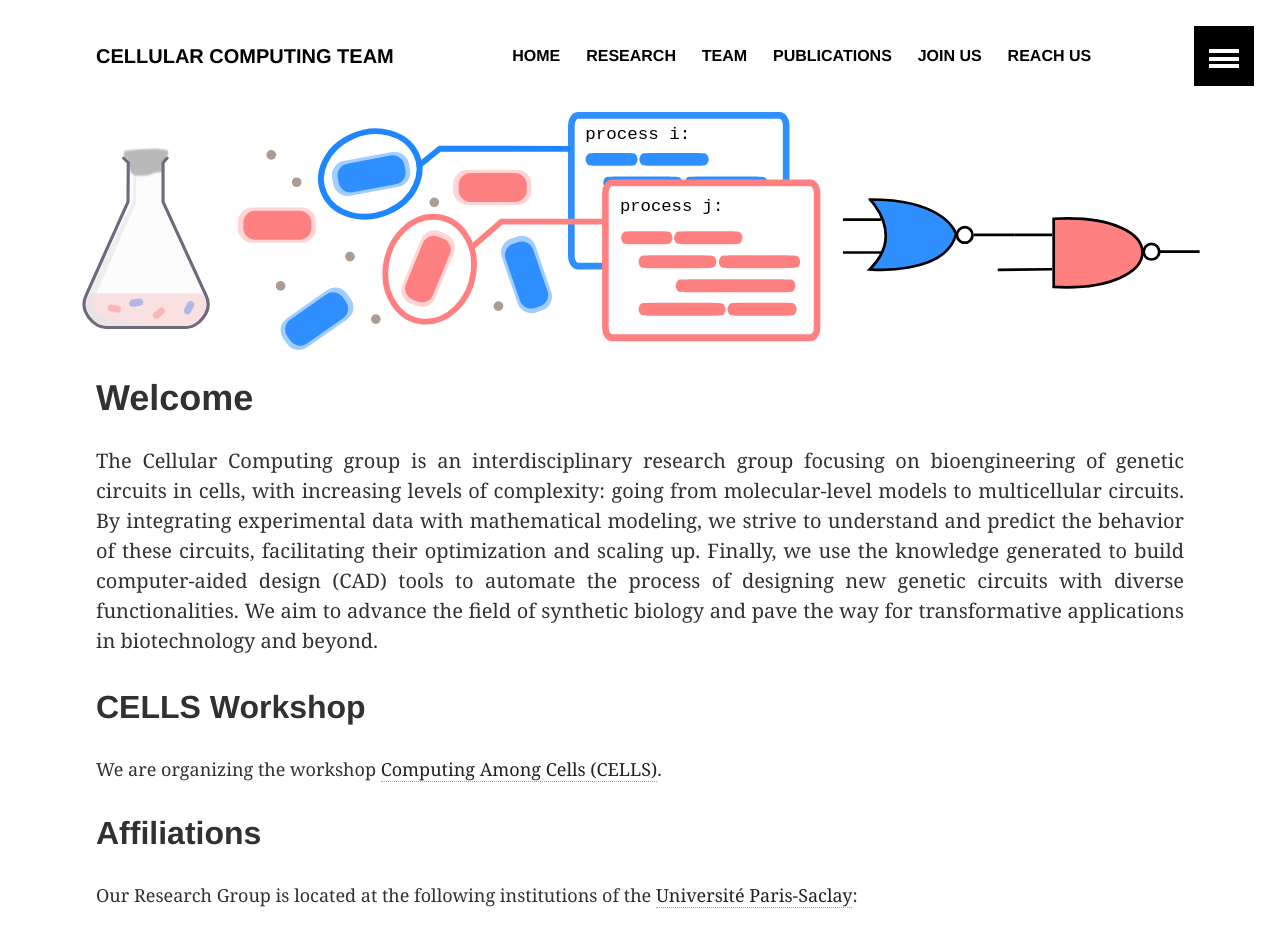
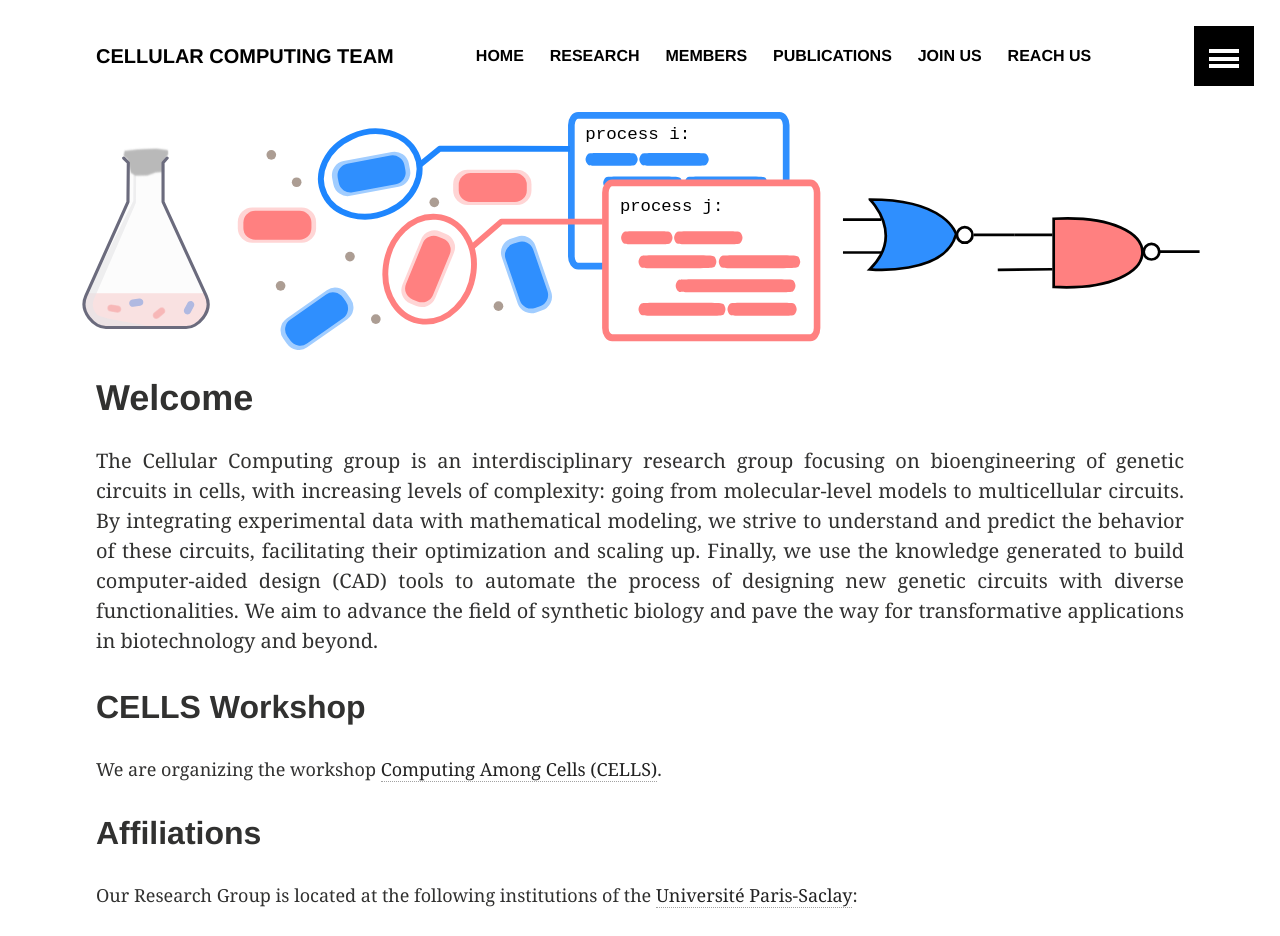
Before and after one commit to ROBACON/team-website, a Jekyll site: the page built from index.md, in a window 1280 px wide. Shown: the top 936 px of the page. Built offline with Jekyll 4.4.1, drawn with Linux system fonts in a browser that asks for light colours.

```diff
--- a/_data/navigation.yml
+++ b/_data/navigation.yml
@@ -10,8 +10,8 @@
   excerpt:
   image:
 
-- title: Team
-  url: /team/
+- title: Members
+  url: /members/
   excerpt:
   image:
 
```
